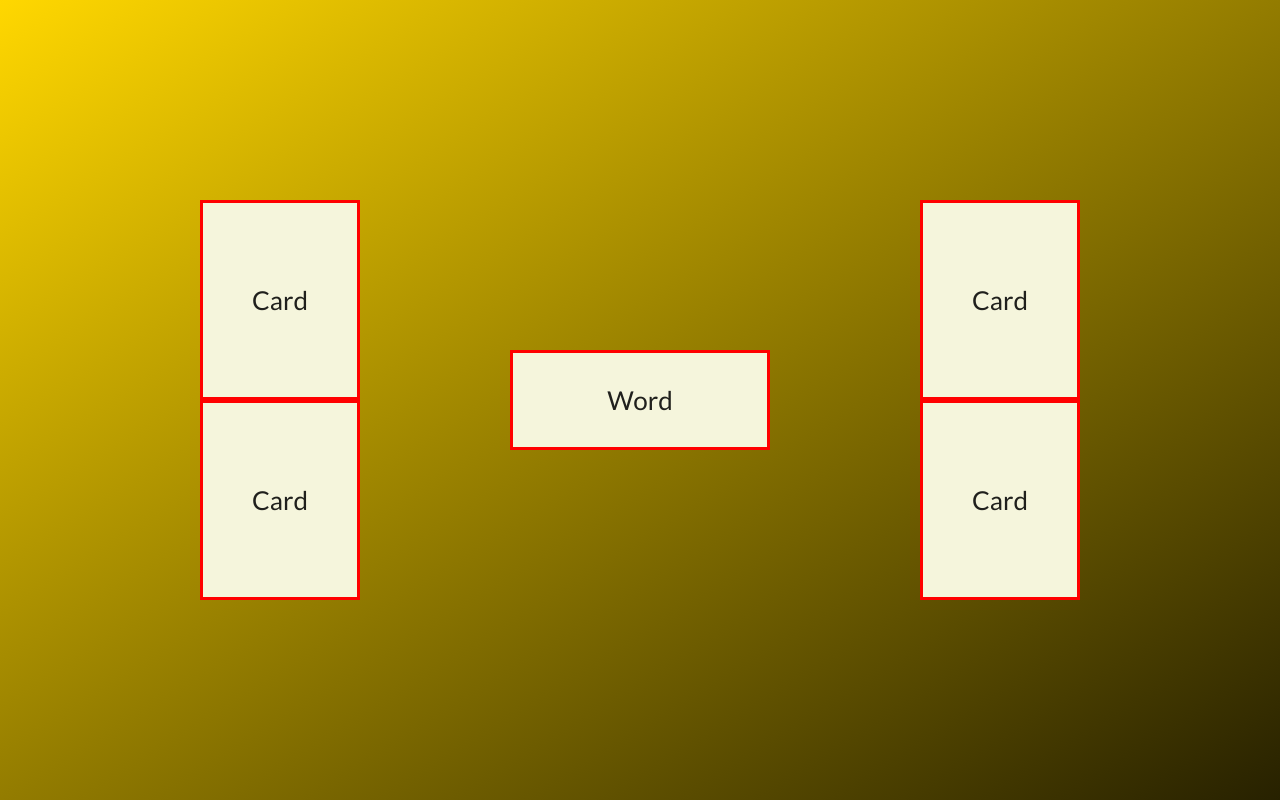
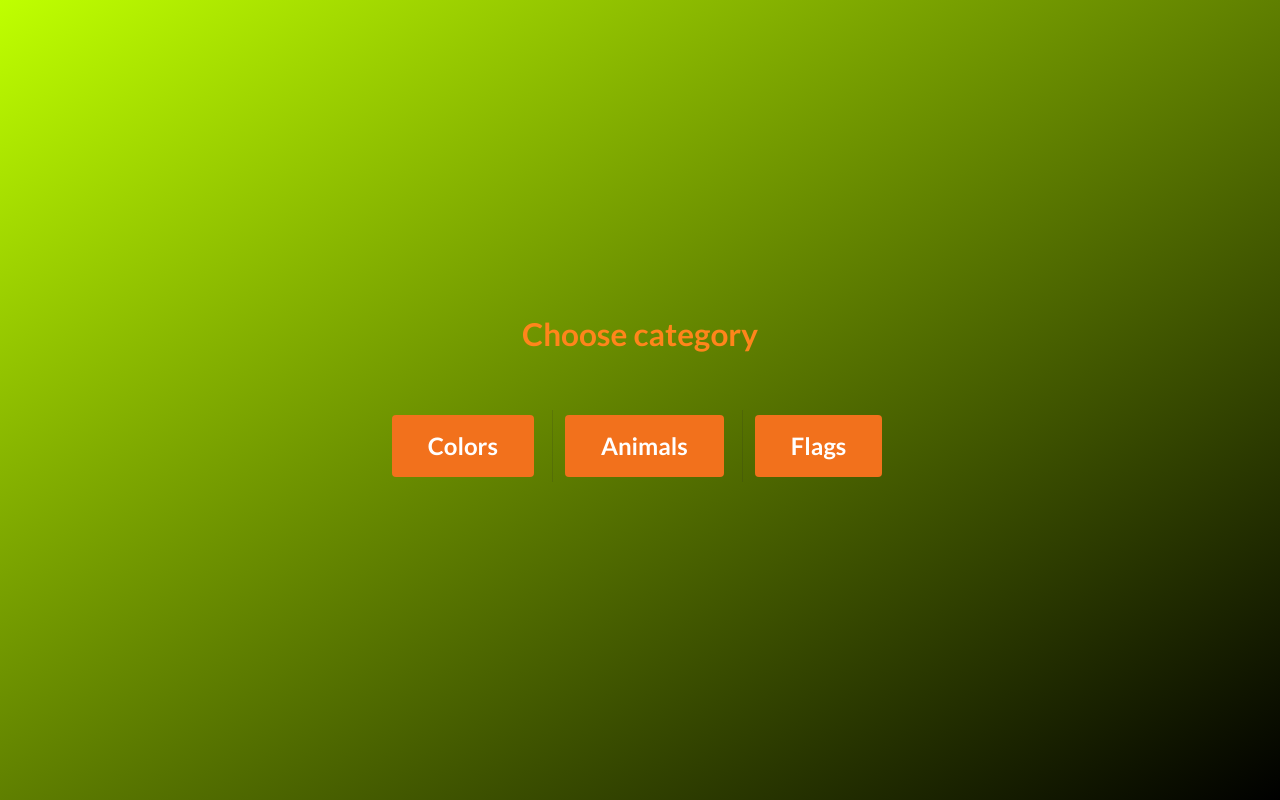
Before and after one commit to dogrodnik/guess-word, a React app: page / in a window 1280 px wide. Both pictures are taken after a click on the button "Start". Built offline with nearby package versions, Linux system fonts and the light colour scheme.

Commit message:
cards - children parent props

```diff
--- a/src/components/App.js
+++ b/src/components/App.js
@@ -1,23 +1,36 @@
+//TODO:
+//-ogarnac wybor kategorii
+//-po wyborze kategori wybrac losowe słowo z danej kategorii
+
+
 import React from 'react';
 import StartComponent from './StartComponent/StartComponent';
-import Cards from './Cards/Cards'
+import CategoryComponent from './CategoryComponent/CategoryComponent';
+import Cards from './Cards/Cards';
+import Animals from '../data/data';
 
 class App extends React.Component {
         constructor() {
             super()
             this.state = {
-                gameOn: false
+                gameOn: false,
+                categoryChoosed: false,
+                categoryType: null
             }
         }
-        startGame = () => this.setState({gameOn: true})
+        startGame = () => this.setState({gameOn: true});
+
+        setCategory = (categoryType) => this.setState({
+                categoryChoosed: true,
+                categoryType: categoryType
+            });
 
         render() {
-            return (<div className='game'>
-                <StartComponent
-                    start={this.state.gameOn}
-                    startGame = {this.startGame}
-                />
-                <Cards start={this.state.gameOn}  />
+            return (
+            <div className='game'>
+                <StartComponent start={this.state.gameOn} startGame = {this.startGame}  />
+                <CategoryComponent start={this.state.gameOn} category={this.state.categoryChoosed}  setCategory={this.setCategory} />
+                <Cards start={this.state.gameOn} category={this.state.categoryChoosed} categoryType={this.state.categoryType}  />
             </div>)
     }
 }
--- a/src/components/Cards/Card.css
+++ b/src/components/Cards/Card.css
@@ -2,8 +2,9 @@
     height: 200px;
     width: 160px;
     font-size: 26px;
-    background-color: beige;
-    border: 3px solid red;
+    background-color: grey;
+    border: 5px solid orange;
+    border-radius: 10%;
     position: fixed;
 
     display: -webkit-box;
--- a/src/components/Cards/Cards.js
+++ b/src/components/Cards/Cards.js
@@ -4,12 +4,12 @@ import Card from './Card';
 
 class Cards extends React.Component {
     render(){
-        if(this.props.start){
+        if(this.props.start && this.props.category){
             return (
             <div className= 'cards'>
                 <Card styles ={{left: 200,top: 200}} />
                 <Card styles ={{left: 200,bottom: 200}} />
-                <MainCard />
+                <MainCard category = {this.props.categoryType}/>
                 <Card styles ={{right: 200,top: 200}} />
                 <Card styles ={{right: 200,bottom: 200}} />
             </div>)
--- a/src/components/Cards/MainCard.css
+++ b/src/components/Cards/MainCard.css
@@ -9,6 +9,7 @@
     height: 100px;
     width: 260px;
     font-size: 26px;
-    background-color: beige;
-    border: 3px solid red;
+    background-color: grey;
+    border: 5px solid orange;
+    border-radius: 5%;
 }
--- a/src/components/Cards/MainCard.js
+++ b/src/components/Cards/MainCard.js
@@ -5,7 +5,7 @@ class MainCard extends React.Component {
     render(){
             return (
             <div id='mainCard'>
-                Word
+                {this.props.category}
             </div>
             )
     };
--- /dev/null
+++ b/src/components/CategoryComponent/CategoryComponent.css
@@ -0,0 +1,4 @@
+#category-component{
+    font-size: 1.75em;
+    color: whitesmoke;
+}
--- /dev/null
+++ b/src/components/CategoryComponent/CategoryComponent.js
@@ -0,0 +1,32 @@
+import React from 'react';
+import './CategoryComponent.css'
+
+class CategoryComponent extends React.Component {
+    render() {
+        if (this.props.start && !this.props.category) {
+            return (<div id="category-component">
+                <div className="ui centered orange inverted header">
+                    Choose category
+                </div>
+                <div className="ui massive horizontal divided list" >
+                    <div className="item">
+                        <button  className="ui orange button massive" onClick = {() =>this.props.setCategory('Colors') }>
+                            Colors
+                        </button>
+                    </div>
+                    <div className="item">
+                        <button className="ui orange button massive" onClick = {() =>this.props.setCategory('Animals') }>
+                            Animals
+                        </button>
+                    </div>
+                    <div className="item">
+                        <button className="ui orange button massive" onClick = {() =>this.props.setCategory('Flags') }>
+                            Flags
+                        </button>
+                    </div>
+                </div>
+            </div>)
+        } else { return null}
+    }
+}
+export default CategoryComponent;
--- a/src/components/StartComponent/StartComponent.js
+++ b/src/components/StartComponent/StartComponent.js
@@ -1,7 +1,8 @@
 import React from 'react';
 
 class StartComponent extends React.Component {
-        render() {
+
+    render() {
         if(this.props.start){
             console.log('gra włączona')
             return null
--- /dev/null
+++ b/src/data/data.js
@@ -0,0 +1,228 @@
+const Animals = [
+    "Aardvark",
+    "Albatross",
+    "Alligator",
+    "Alpaca",
+    "Ant",
+    "Anteater",
+    "Antelope",
+    "Ape",
+    "Armadillo",
+    "Donkey",
+    "Baboon",
+    "Badger",
+    "Barracuda",
+    "Bat",
+    "Bear",
+    "Beaver",
+    "Bee",
+    "Bison",
+    "Boar",
+    "Buffalo",
+    "Butterfly",
+    "Camel",
+    "Capybara",
+    "Caribou",
+    "Cassowary",
+    "Cat",
+    "Caterpillar",
+    "Cattle",
+    "Chamois",
+    "Cheetah",
+    "Chicken",
+    "Chimpanzee",
+    "Chinchilla",
+    "Chough",
+    "Clam",
+    "Cobra",
+    "Cockroach",
+    "Cod",
+    "Cormorant",
+    "Coyote",
+    "Crab",
+    "Crane",
+    "Crocodile",
+    "Crow",
+    "Curlew",
+    "Deer",
+    "Dinosaur",
+    "Dog",
+    "Dogfish",
+    "Dolphin",
+    "Dotterel",
+    "Dove",
+    "Dragonfly",
+    "Duck",
+    "Dugong",
+    "Dunlin",
+    "Eagle",
+    "Echidna",
+    "Eel",
+    "Eland",
+    "Elephant",
+    "Elk",
+    "Emu",
+    "Falcon",
+    "Ferret",
+    "Finch",
+    "Fish",
+    "Flamingo",
+    "Fly",
+    "Fox",
+    "Frog",
+    "Gaur",
+    "Gazelle",
+    "Gerbil",
+    "Giraffe",
+    "Gnat",
+    "Gnu",
+    "Goat",
+    "Goldfinch",
+    "Goldfish",
+    "Goose",
+    "Gorilla",
+    "Goshawk",
+    "Grasshopper",
+    "Grouse",
+    "Guanaco",
+    "Gull",
+    "Hamster",
+    "Hare",
+    "Hawk",
+    "Hedgehog",
+    "Heron",
+    "Herring",
+    "Hippopotamus",
+    "Hornet",
+    "Horse",
+    "Human",
+    "Hummingbird",
+    "Hyena",
+    "Ibex",
+    "Ibis",
+    "Jackal",
+    "Jaguar",
+    "Jay",
+    "Jellyfish",
+    "Kangaroo",
+    "Kingfisher",
+    "Koala",
+    "Kookabura",
+    "Kouprey",
+    "Kudu",
+    "Lapwing",
+    "Lark",
+    "Lemur",
+    "Leopard",
+    "Lion",
+    "Llama",
+    "Lobster",
+    "Locust",
+    "Loris",
+    "Louse",
+    "Lyrebird",
+    "Magpie",
+    "Mallard",
+    "Manatee",
+    "Mandrill",
+    "Mantis",
+    "Marten",
+    "Meerkat",
+    "Mink",
+    "Mole",
+    "Mongoose",
+    "Monkey",
+    "Moose",
+    "Mosquito",
+    "Mouse",
+    "Mule",
+    "Narwhal",
+    "Newt",
+    "Nightingale",
+    "Octopus",
+    "Okapi",
+    "Opossum",
+    "Oryx",
+    "Ostrich",
+    "Otter",
+    "Owl",
+    "Oyster",
+    "Panther",
+    "Parrot",
+    "Partridge",
+    "Peafowl",
+    "Pelican",
+    "Penguin",
+    "Pheasant",
+    "Pig",
+    "Pigeon",
+    "Pony",
+    "Porcupine",
+    "Porpoise",
+    "Quail",
+    "Quelea",
+    "Quetzal",
+    "Rabbit",
+    "Raccoon",
+    "Rail",
+    "Ram",
+    "Rat",
+    "Raven",
+    "Red deer",
+    "Red panda",
+    "Reindeer",
+    "Rhinoceros",
+    "Rook",
+    "Salamander",
+    "Salmon",
+    "Sand Dollar",
+    "Sandpiper",
+    "Sardine",
+    "Scorpion",
+    "Seahorse",
+    "Seal",
+    "Shark",
+    "Sheep",
+    "Shrew",
+    "Skunk",
+    "Snail",
+    "Snake",
+    "Sparrow",
+    "Spider",
+    "Spoonbill",
+    "Squid",
+    "Squirrel",
+    "Starling",
+    "Stingray",
+    "Stinkbug",
+    "Stork",
+    "Swallow",
+    "Swan",
+    "Tapir",
+    "Tarsier",
+    "Termite",
+    "Tiger",
+    "Toad",
+    "Trout",
+    "Turkey",
+    "Turtle",
+    "Viper",
+    "Vulture",
+    "Wallaby",
+    "Walrus",
+    "Wasp",
+    "Weasel",
+    "Whale",
+    "Wildcat",
+    "Wolf",
+    "Wolverine",
+    "Wombat",
+    "Woodcock",
+    "Woodpecker",
+    "Worm",
+    "Wren",
+    "Yak",
+    "Zebra"
+]
+
+export default Animals;
--- a/src/styles.css
+++ b/src/styles.css
@@ -9,5 +9,5 @@
     display: flex;
     align-items: center;
     justify-content: center;
-    background-image: linear-gradient(to bottom right, #FFD700, #272100);
+    background-image: linear-gradient(to bottom right, #bfff00, #000000);
 }
```
